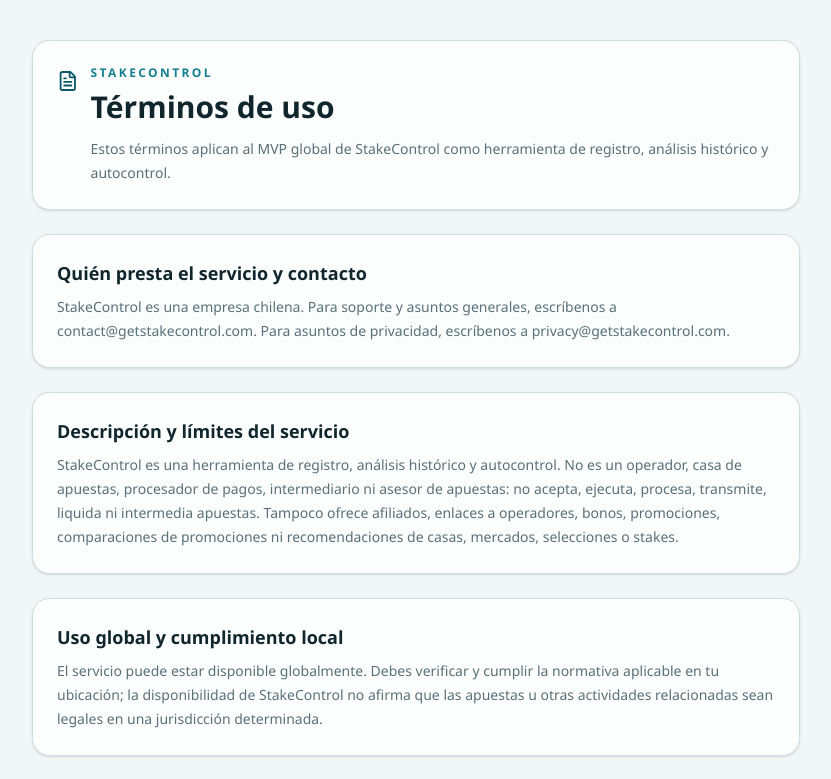
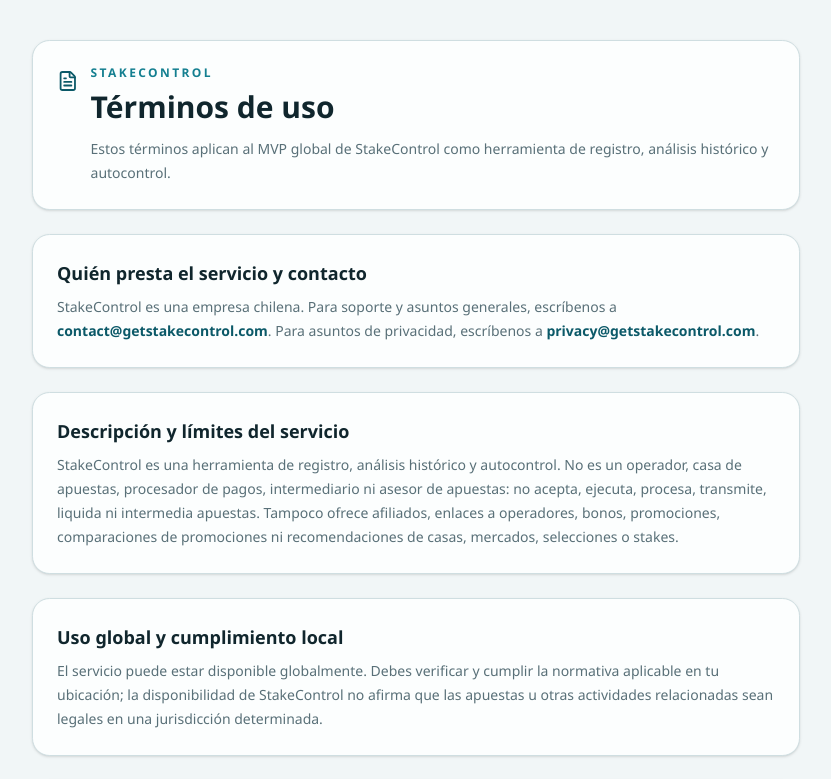
Before and after one commit to NeoAriel-code/StakeControl, a Next.js app: page /terms in a window 1280 px wide. Shown: the top 779 px of the page, without its empty margins (224-1055 px from the left). Built offline with nearby package versions, Linux system fonts and the light colour scheme.

Commit message:
Publish official contact links

```diff
--- a/src/app/page.tsx
+++ b/src/app/page.tsx
@@ -466,7 +466,7 @@
       <footer className="border-t border-slate-200 bg-slate-50 px-4 py-8 text-slate-600 dark:border-white/10 dark:bg-[#07111f] dark:text-slate-300 sm:px-6 lg:px-8">
           <div className="mx-auto flex max-w-7xl flex-col gap-4 text-sm md:flex-row md:items-center md:justify-between">
             <p className="font-semibold text-slate-800 dark:text-slate-100">StakeControl · MVP de autocontrol</p>
-          <div className="flex gap-4">
+            <div className="flex flex-wrap items-center gap-x-4 gap-y-2">
               <Link href="/terms" className="hover:text-slate-950 dark:hover:text-white">
                 Términos
               </Link>
@@ -477,6 +477,18 @@
                 Iniciar sesión
               </Link>
             </div>
+            <div className="flex flex-wrap items-center gap-x-3 gap-y-2 text-xs">
+              <span className="font-semibold text-slate-800 dark:text-slate-100">Contacto:</span>
+              <a href="mailto:support@getstakecontrol.com" className="hover:text-slate-950 dark:hover:text-white">
+                Soporte
+              </a>
+              <a href="mailto:contact@getstakecontrol.com" className="hover:text-slate-950 dark:hover:text-white">
+                General
+              </a>
+              <a href="mailto:privacy@getstakecontrol.com" className="hover:text-slate-950 dark:hover:text-white">
+                Privacidad
+              </a>
+            </div>
           </div>
       </footer>
     </main>
--- a/src/app/privacy/page.tsx
+++ b/src/app/privacy/page.tsx
@@ -31,7 +31,11 @@
           <h2 className="text-lg font-semibold">Responsable y contacto</h2>
           <p className="mt-2 text-sm leading-6 text-muted-foreground">
             StakeControl es responsable del tratamiento de los datos descritos en esta política. Para consultas o
-            solicitudes de privacidad, escríbenos a privacy@getstakecontrol.com.
+            solicitudes de privacidad, escríbenos a{" "}
+            <a className="font-semibold text-primary underline-offset-4 hover:underline" href="mailto:privacy@getstakecontrol.com">
+              privacy@getstakecontrol.com
+            </a>
+            .
           </p>
         </section>
 
@@ -89,7 +93,11 @@
           <h2 className="text-lg font-semibold">Tus derechos</h2>
           <p className="mt-2 text-sm leading-6 text-muted-foreground">
             Puedes solicitar acceso, rectificación, supresión o portabilidad de tus datos escribiendo a
-            privacy@getstakecontrol.com. Responderemos dentro del plazo legal aplicable.
+            {" "}
+            <a className="font-semibold text-primary underline-offset-4 hover:underline" href="mailto:privacy@getstakecontrol.com">
+              privacy@getstakecontrol.com
+            </a>
+            . Responderemos dentro del plazo legal aplicable.
           </p>
         </section>
 
--- a/src/app/terms/page.tsx
+++ b/src/app/terms/page.tsx
@@ -31,7 +31,15 @@
           <h2 className="text-lg font-semibold">Quién presta el servicio y contacto</h2>
           <p className="mt-2 text-sm leading-6 text-muted-foreground">
             StakeControl es una empresa chilena. Para soporte y asuntos generales, escríbenos a
-            contact@getstakecontrol.com. Para asuntos de privacidad, escríbenos a privacy@getstakecontrol.com.
+            {" "}
+            <a className="font-semibold text-primary underline-offset-4 hover:underline" href="mailto:contact@getstakecontrol.com">
+              contact@getstakecontrol.com
+            </a>
+            . Para asuntos de privacidad, escríbenos a{" "}
+            <a className="font-semibold text-primary underline-offset-4 hover:underline" href="mailto:privacy@getstakecontrol.com">
+              privacy@getstakecontrol.com
+            </a>
+            .
           </p>
         </section>
 
```
Also changed, not shown: 1 other file (tests, documents, lock files or other folders). Lines whose indentation alone changed are shown as unchanged.
